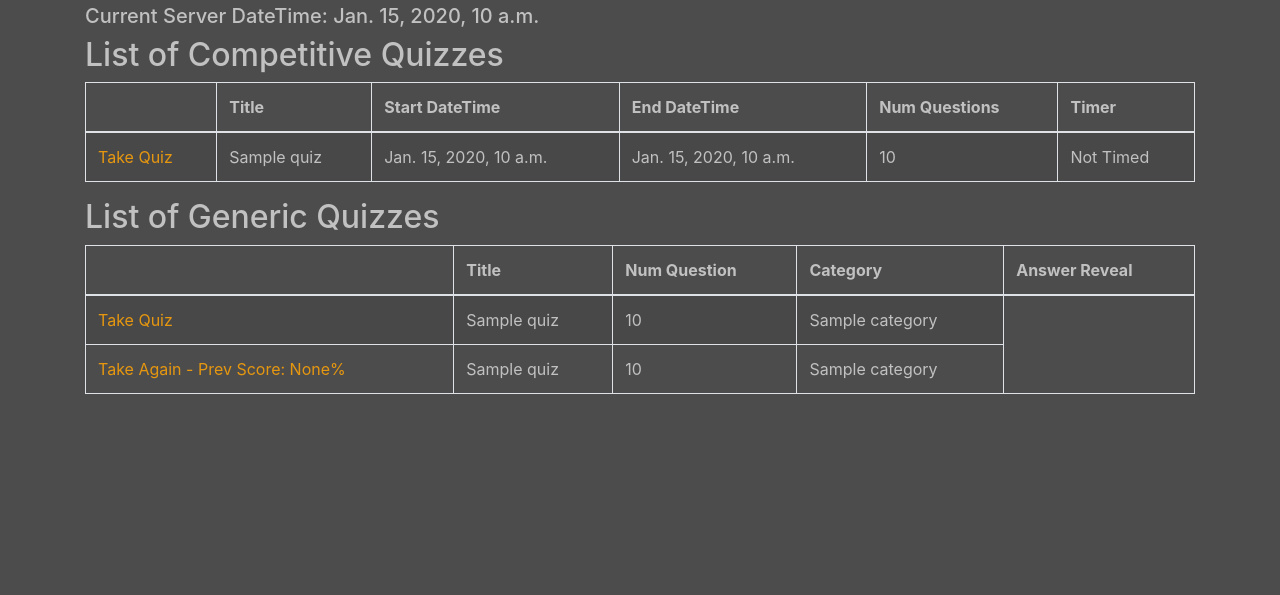
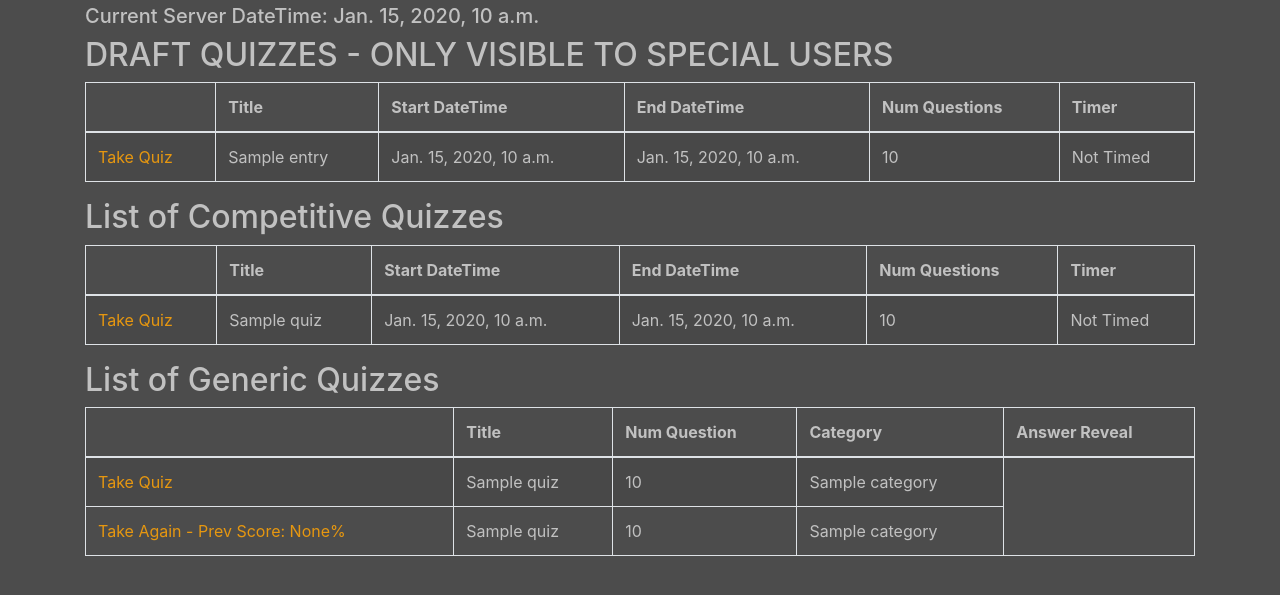
Before and after one commit to SobolGaming/Trivianator, a Django app: template trivianator/trivia/templates/trivia/quiz_list.html in a window 1280 px wide. Shown: the part 66-661 px from the top of the page. Run offline with Django 3.2, Linux system fonts and the light colour scheme; the template is opened without the code that fills it: most values are stand-ins (such as "Sample title", 1, 10 or a date in 2020); some libraries are stand-ins or nearby versions.

Commit message:
fixes for handling DRAFT reviews

```diff
--- a/trivianator/trivia/templates/trivia/quiz_list.html
+++ b/trivianator/trivia/templates/trivia/quiz_list.html
@@ -5,6 +5,44 @@
 
 {% block content %}
 	<h5>{% trans "Current Server DateTime: " %}{{ now }}</h5>
+
+	{% if draft_quizzes %}
+		<h2>{% trans "DRAFT QUIZZES - ONLY VISIBLE TO SPECIAL USERS" %}</h2>
+		<table class="table table-bordered table-striped">
+
+		<thead>
+			<tr>
+			<th></th>
+			<th>{% trans "Title" %}</th>
+			<th>{% trans "Start DateTime" %}</th>
+			<th>{% trans "End DateTime" %}</th>
+			<th>{% trans "Num Questions" %}</th>
+			<th>{% trans "Timer" %}</th>
+			</tr>
+		</thead>
+		<tbody>
+			{% for entry in draft_quizzes %}
+				<tr>
+				{% if entry.taken %}
+					<td>{% trans "Quiz Already Taken" %}</td>
+				{% else %}
+					<td><a href="{% url 'quiz_start_page' slug=entry.url %}">{% trans "Take Quiz" %}</a></td>
+				{% endif %}
+				<td>{{ entry.title|smooth_title }}</td>
+				<td>{{ entry.start_time }}</td>
+				<td>{{ entry.end_time }}</td>
+				<td>{{ entry.get_max_score }}</td>
+				{% if entry.timer > 0 %}
+					<td>{{ entry.timer|smooth_timedelta }}</td>
+				{% else %}
+					<td>{% trans "Not Timed" %}</td>
+				{% endif %}
+				</tr>
+			{% endfor %}
+		</tbody>
+
+		</table>
+	{% endif %}
 
 	{% if competitive %}
 		<h2>{% trans "List of Competitive Quizzes" %}</h2>
```
Also changed, not shown: trivianator/trivia/templates/result.html (+5 -11 lines), trivianator/trivia/views.py (+10 -2 lines).
